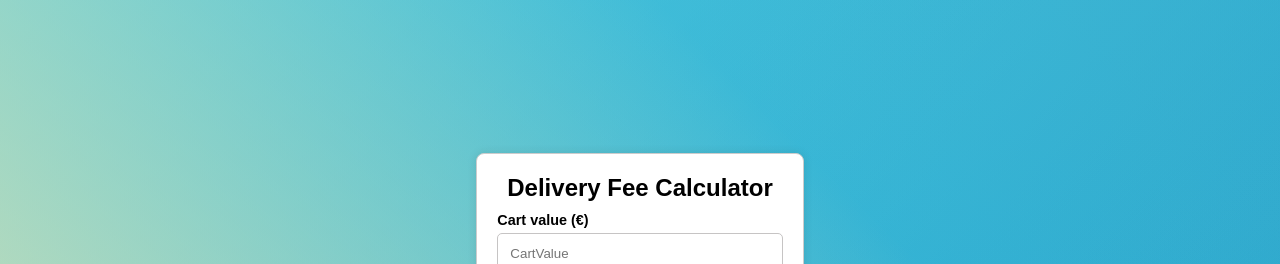
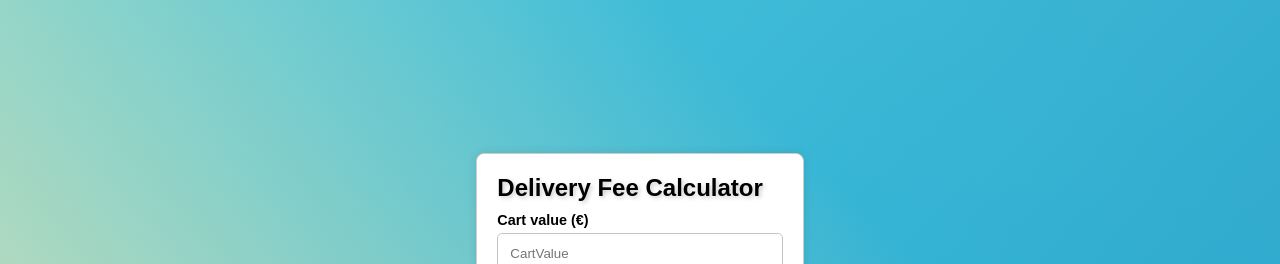
Before and after one commit to ElenaCoder/delivery-fee-calculator, a React (Vite) app: page / in a window 1280 px wide. Shown: the top 264 px of the page. Built offline with nearby package versions, Linux system fonts and the light colour scheme.

Commit message:
feat: add text-shadow to h1 element

```diff
--- a/src/components/DeliveryFeeCalculator.css
+++ b/src/components/DeliveryFeeCalculator.css
@@ -13,7 +13,7 @@
 
 h1 {
     font-size: 1.5rem;
-    text-align: center;
+    text-shadow: 2px 2px 4px rgba(0, 0, 0, 0.2);
 }
 
 button {
```
